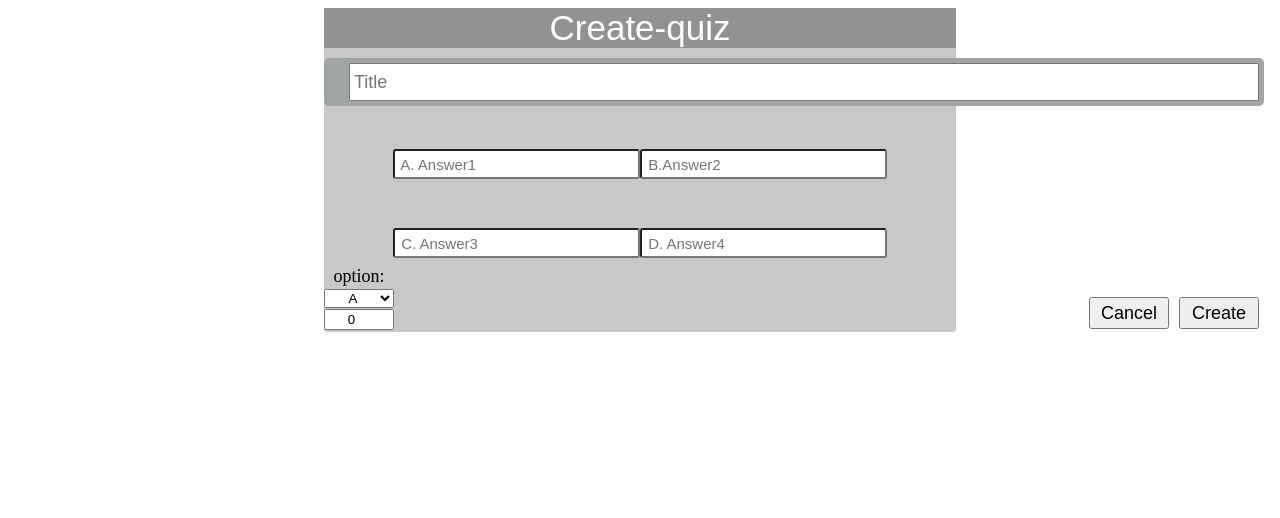
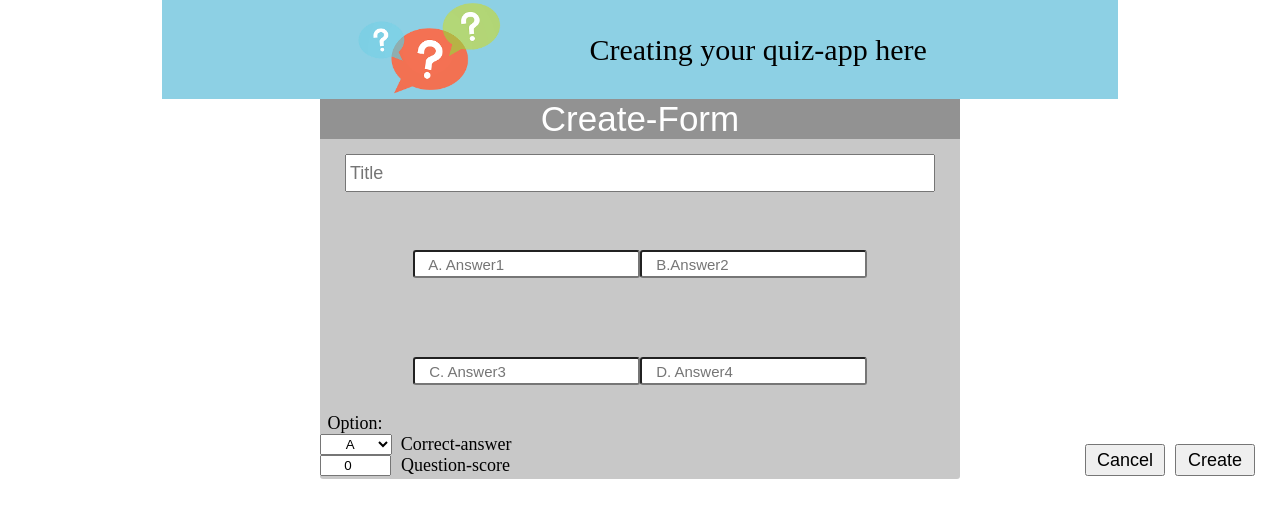
Before and after one commit to keanhor2/G15-NODE-PROJECT, a website: page public/views/edit/edit.html in a window 1280 px wide. Both pictures are taken after a click on the element "Create-quiz". Drawn offline with nearby package versions, Linux system fonts and the light colour scheme; no server answers.

```diff
--- a/public/views/edit/css-edit/edit.css
+++ b/public/views/edit/css-edit/edit.css
@@ -1,5 +1,37 @@
+body{
+    margin: 0;
+    padding: 0;
+}
+/* create question ---------------File EDite-----*/
+.createQuiz{
+    display: flex;
+    margin: auto;
+    width: 956px;
+    position: sticky;
+    top: 0;
+    z-index: 7;
+    background: rgb(141, 208, 228);
+}
+.creates{
+    width: 60%;
+    display: flex;
+    text-align: center;
+    align-items: center;
+    justify-content: space-between;
+    margin: auto;
+}
+.createQuiz .span{
+    display: flex;
+    align-content: center;
+    text-align: center;
+    justify-content: center;
+    font-size: 30px;
+}
 
-/* create question ---------------File EDite-----*/
+.creates img{
+    width: 150px;
+}
+
 .create_quiz {
     width: 50%;
     margin: auto;
@@ -21,19 +53,38 @@
 }
 
 input[type=quize] {
-    padding: 20px;
+    display: flex;
+    padding: 20px 20px;
     width: 900px;
     height: 3.5vh;
     font-size: 18px;
     padding: 3px 3px;
 }
+.title_quiz{
+    display:flex;
+    align-items: center;
+    justify-content: center;
+    text-align: center;
+    margin: auto;
+}
+.name_text{
+    font-size: 23px;
+    width: 1000px;
+    border-radius: 5px;
+    margin: auto;
+    background: rgb(160, 164, 164);
+}
 
 .anser1,
 .anser2 {
     display: flex;
-    /* margin: auto; */
+    margin: 10px 10px;
     margin-top: 25px;
-    padding: 3px 3px;
+    padding: 13px 13px;
+}
+.answer1,.answer2,.answer3,.answer4{
+    padding: 0px 10px;
+    margin: 20px;
 }
 
 input[type=quest] {
@@ -60,13 +111,13 @@
 
 }
 
-.option,#correctAnswers{
+.option{
     width: 70px;
     align-items: center;
     text-align: center;
 }
 .score,.numbers{
-    width: 62px;
+    width: 63px;
     text-align: center;
     align-items: center;
 }
@@ -97,12 +148,24 @@
     background: rgb(222, 222, 222);
     border: solid 1px rgb(176, 176, 176);
 }
-.title_quiz,.name_text{
-    font-size: 23px;
-    width: 890px;
-    border-radius: 5px;
-    margin: auto;
-    background: rgb(160, 164, 164);
+.choose{
+    display: flex;
+    width: 20%;
+}
+.choose,#correctAnswers{
+    width: 7rem;
+    text-align: center;
+    justify-content: center;
+}
+.score{
+    display: flex;
+}
+.score,
+.scores{
+    width: 200px;
+}
+.choose, span{
+    width: 200px;
 }
 .answers{
     width: 500px;
@@ -135,7 +198,7 @@
 .dataQuiz{
     margin-top: 25px;
     display: flex;
-    width: 1420px;
+    width: 1425px;
     justify-content: space-between;
 }
 .dataQuiz,a{
@@ -156,7 +219,7 @@
 .buttonShows{
     height: 4vh;
     display: flex;
-    margin-left: 470px;
+    margin-left: 475px;
     align-items: center;
     font-size: 17px;
     text-align: center;
--- a/public/views/edit/edit.html
+++ b/public/views/edit/edit.html
@@ -11,9 +11,14 @@
     <script src="https://cdn.jsdelivr.net/npm/axios/dist/axios.min.js"></script>
 </head>
 <body>
-
+  <div class="createQuiz">
+      <div class="creates">
+          <img src="../../images/question-marks.png" alt="">
+          <div class="span">Creating your quiz-app here</div>
+      </div>
+  </div>
     <div class="create_quiz">
-        <div class="text_show">Create-quiz</div>
+        <div class="text_show">Create-Form</div>
             <form action="">
                 <div class="title_quiz">
                     <input type="quize" name="title" placeholder="Title" class="title" id="question">
@@ -31,15 +36,19 @@
                 </div>
 
                 <div class="option">
-                    <div id="option">option:</div>
+                    <div id="option">Option:</div>
+                    <div class="choose">
                         <select id="correctAnswers">
                             <option value="A">A</option>
                             <option value="B">B</option>
                             <option value="C">C</option>
                             <option value="D">D</option>
                         </select>
+                        <span>Correct-answer</span>
+                    </div>
                     <div class="score">
                         <input class="numbers" type="number" id="score" value = 0>
+                        <div class="scores">Question-score</div>
                     </div>
                 </div>
             </form>
--- a/public/views/edit/edit.js
+++ b/public/views/edit/edit.js
@@ -23,6 +23,7 @@
     create_quiz.style.display="none";
    buttonShows.style.display="block";
    doncequiz.style.display="block";
+   window.location.reload();
 }
 
 let adds = document.getElementById("addss");
--- a/public/views/play/css-play/play.css
+++ b/public/views/play/css-play/play.css
@@ -43,7 +43,7 @@
 
 .question{
     margin: auto;
-    width: 1020px;
+    width: 1005px;
 }
 .question{
     display: flex;
```
Also changed, not shown: database/data.json (+10 -0 lines), public/CSS/main.css (+6 -2 lines), public/index.html (+5 -6 lines), public/images/Option.png (added), public/images/question-marks.png (added), public/images/quiz-text.webp (added), public/images/quizs.png (added), public/images/wel.png (added), public/images/welcom.png (added). Lines whose indentation alone changed are shown as unchanged.
